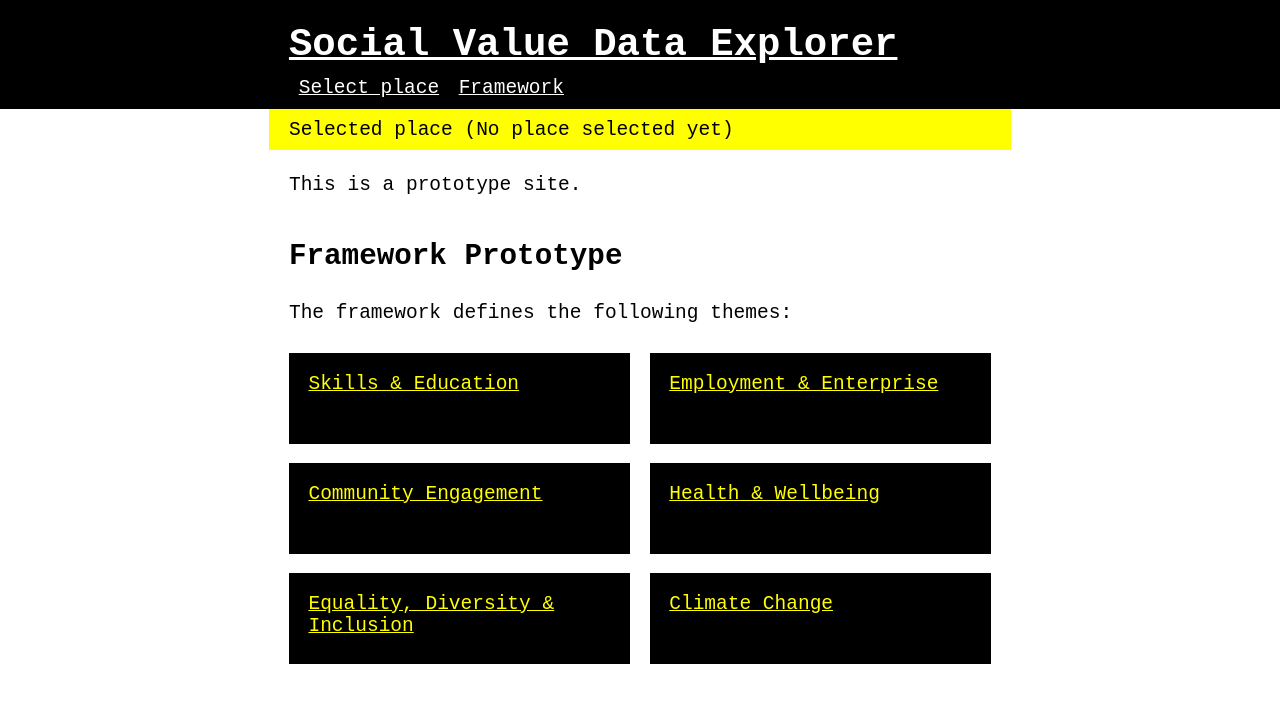
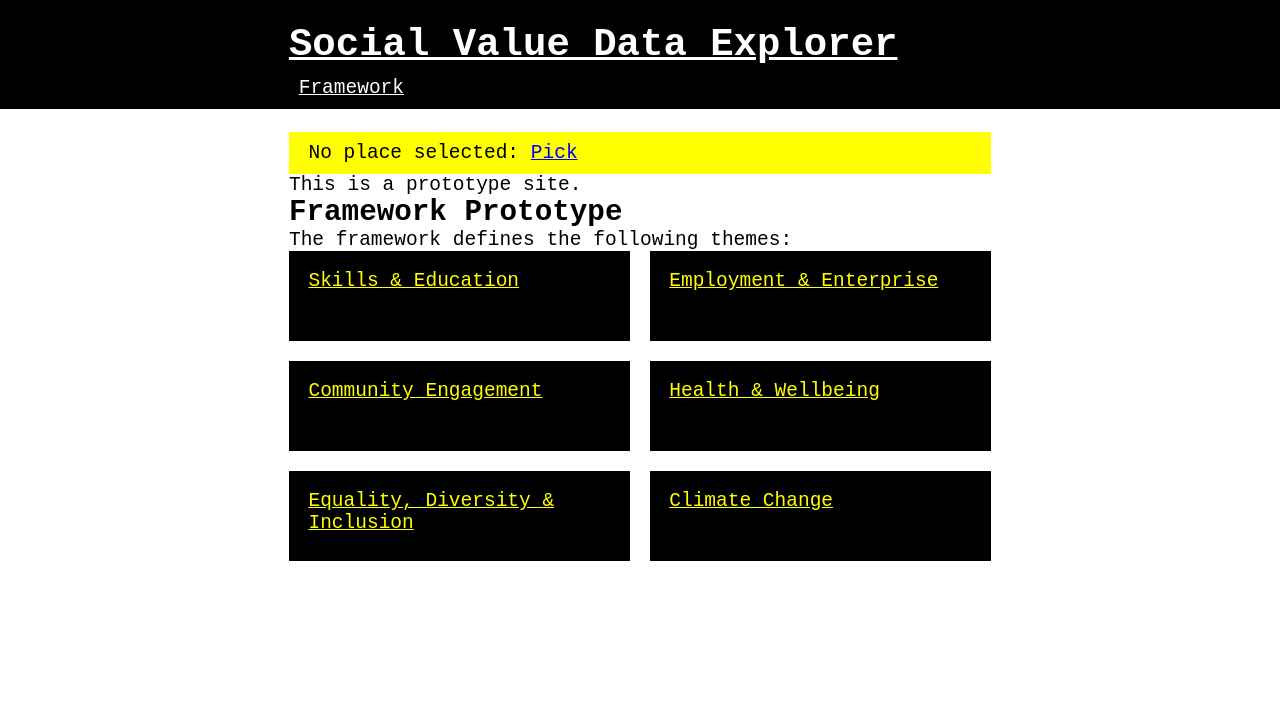
Before and after one commit to dringtech/social-value-data-explorer, a SvelteKit app: page /framework in a window 1280 px wide. Shown: the top 702 px of the page. Built offline with nearby package versions, Linux system fonts and the light colour scheme.

Commit message:
Cleaning up framework

```diff
--- /dev/null
+++ b/src/lib/components/PlaceBar.svelte
@@ -0,0 +1,23 @@
+<script lang="ts">
+	import { getContext } from "svelte";
+
+    const place = getContext('place');
+</script>
+<aside>
+	<p>
+    {#if $place}
+		Selected place {$place} <a href="/place-picker/">Change</a>.
+    {:else}
+        No place selected: <a href="/place-picker/">Pick</a>
+    {/if}
+	</p>
+</aside>
+
+<style>
+    aside {
+        color: black;
+        background: yellow;
+        padding-block: 0.5em;
+        padding-inline: 1em;
+    }
+</style>
--- a/src/routes/+layout.svelte
+++ b/src/routes/+layout.svelte
@@ -6,6 +6,7 @@
 	import place from '$lib/stores/place';
 
 	import '$lib/style.css';
+	import PlaceBar from '../lib/components/PlaceBar.svelte';
 
 	setContext('place', place);
 
@@ -27,16 +28,11 @@
 	</header>
 	<nav>
 		<ul>
-		  <li><a href="{base}/place-picker/">Select place</a></li>
 			<li><a href="{base}/framework/">Framework</a></li>
 		</ul>
 	</nav>
 </div>
-<aside>
-  <p>
-    Selected place {#if $place}{$place}{:else}(No place selected yet){/if}
-  </p>
-</aside>
+
 <main>
 	<slot />
 </main>
@@ -44,7 +40,6 @@
 <style>
 	header,
 	nav,
-  aside,
 	main {
 		box-sizing: content-box;
 		max-inline-size: 60ch;
@@ -65,11 +60,6 @@
 		color: black;
 		background: yellow;
 	}
-  aside {
-    color: black;
-    background: yellow;
-    padding-block: 0.5em;
-  }
 	main {
 		padding-block: 2ch;
 	}
--- a/src/routes/data/+page.svelte
+++ b/src/routes/data/+page.svelte
@@ -19,7 +19,7 @@
         geo_code,
         value::DOUBLE as value,
         strftime(date, '%x') AS date
-      FROM read_parquet('autoload-data/data/**/*.parquet')
+      FROM read_parquet('autoload-data/data.parquet')
       WHERE geo_code == '${$place}'
       AND variable == 'starts'
     )
--- a/src/routes/framework/+layout.svelte
+++ b/src/routes/framework/+layout.svelte
@@ -1,7 +1,10 @@
-<article>
-	<p>This is a prototype site.</p>
-	<slot />
-</article>
+<script lang="ts">
+	import PlaceBar from "$lib/components/PlaceBar.svelte";
+</script>
+
+<PlaceBar/>
+<p>This is a prototype site.</p>
+<slot />
 
 <style>
 	@keyframes fade-in {
```
Lines whose indentation alone changed are shown as unchanged.
